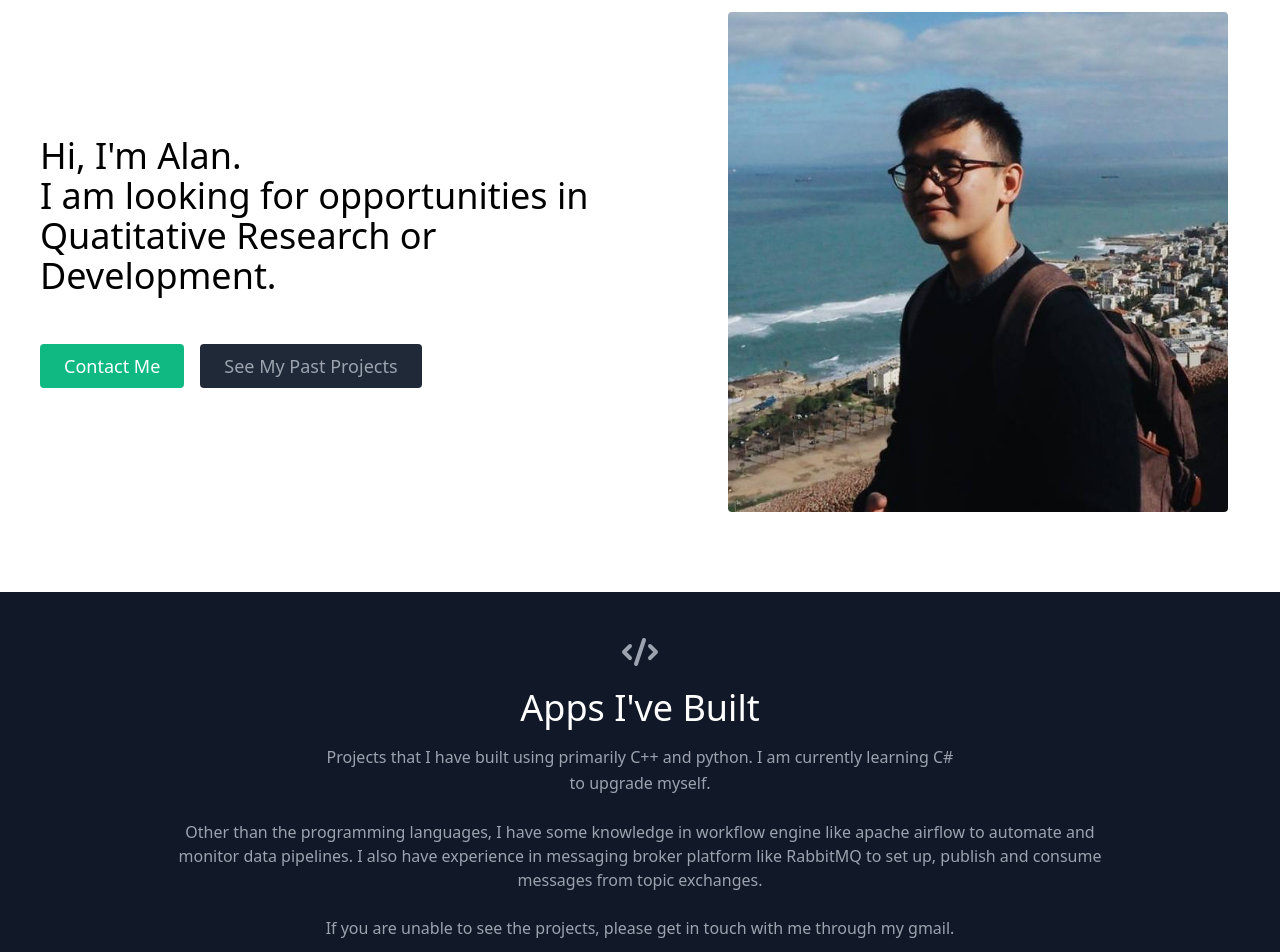
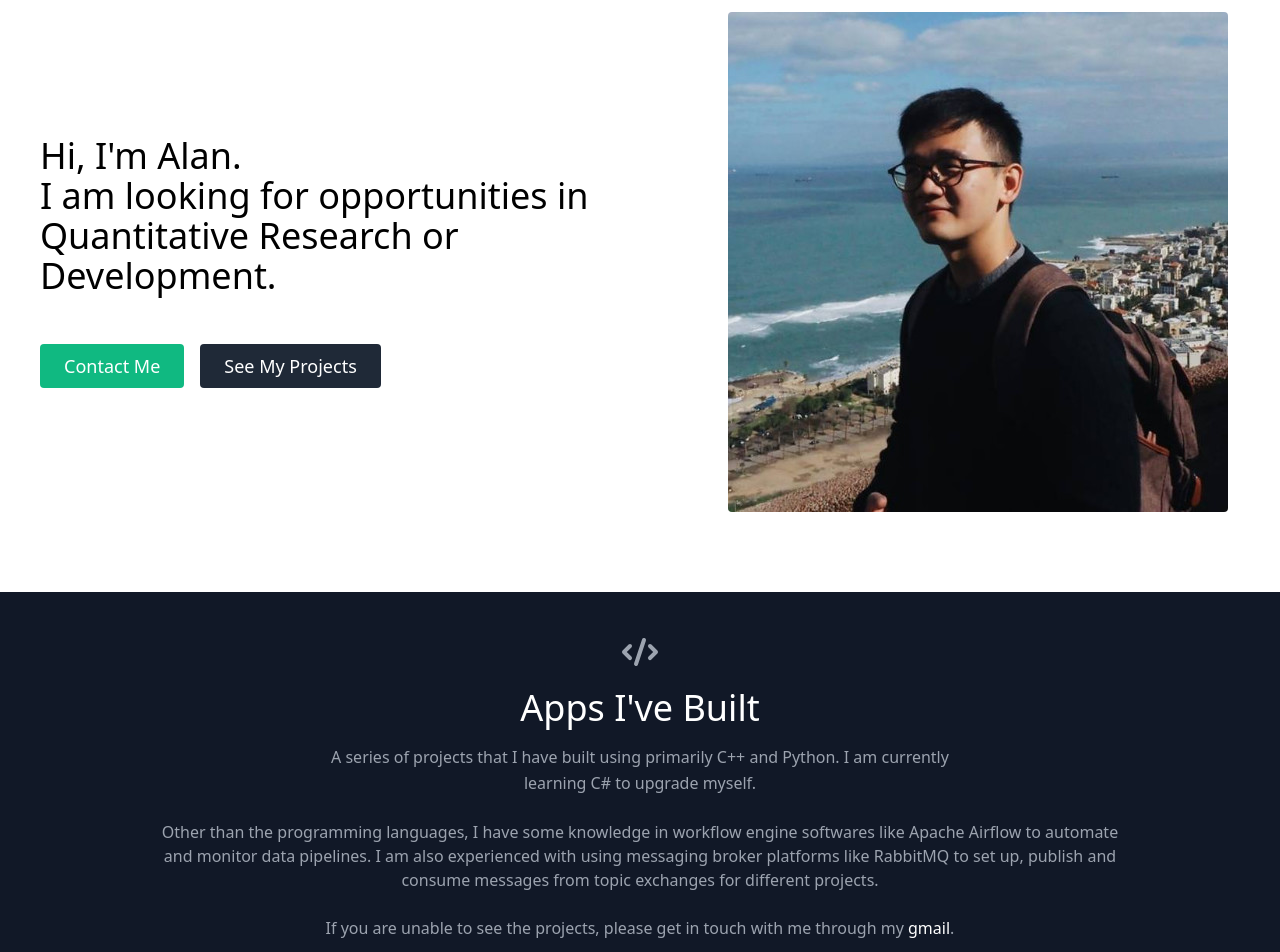
Before and after one commit to alanriya/alanriya.github.io, a React (Create React App) app: page / in a window 1280 px wide. Shown: the part 140-1092 px from the top of the page. Built offline with nearby package versions, Linux system fonts and the light colour scheme.

Commit message:
edit info

```diff
--- a/src/components/About.js
+++ b/src/components/About.js
@@ -10,7 +10,7 @@ export default function About() {
           <h1 className="title-font sm:text-4xl text-3xl mb-4 font-medium text-black">
             Hi, I'm Alan.
             <br className="hidden lg:inline-block" />
-            I am looking for opportunities in Quatitative Research or Development.
+            I am looking for opportunities in Quantitative Research or Development.
           </h1>
           <p className="mb-8 leading-relaxed">
 
@@ -23,8 +23,8 @@ export default function About() {
             </a>
             <a
               href="#projects"
-              className="ml-4 inline-flex text-gray-400 bg-gray-800 border-0 py-2 px-6 focus:outline-none hover:bg-gray-700 hover:text-white rounded text-lg">
-              See My Past Projects
+              className="ml-4 inline-flex text-white bg-gray-800 border-0 py-2 px-6 focus:outline-none hover:bg-gray-700 hover:text-white rounded text-lg">
+              See My Projects
             </a>
           </div>
         </div>
--- a/src/components/Background.js
+++ b/src/components/Background.js
@@ -12,7 +12,7 @@ export default function Background() {
           Timeline About Me
         </h1>
         <div className="flex flex-wrap m-4" style = {{width:"950", height:"950px"}}>
-          <Chrono items = {backgrounds} mode="VERTICAL_ALTERNATING"/>
+          <Chrono items={backgrounds} mode="VERTICAL_ALTERNATING" useReadMore={false}/>
           {/* {backgrounds.map((background) => (
             <div className="p-4 md:w-1/2 w-full">
               <div className="h-full bg-gray-800 bg-opacity-40 p-8 rounded">
--- a/src/components/Contact.js
+++ b/src/components/Contact.js
@@ -55,8 +55,8 @@ export default function Contact() {
               <h2 className="title-font font-semibold text-white tracking-widest text-xs">
                 EMAIL
               </h2>
-              <a className="text-indigo-400 leading-relaxed">
-                alan.leeyungchong@email.com
+              <a className="text-indigo-400 leading-relaxed" href="mailto:alan.leeyungchong@gmail.com">
+                alan.leeyungchong@gmail.com
               </a>
               <h2 className="title-font font-semibold text-white tracking-widest text-xs mt-4">
                 PHONE
--- a/src/components/Projects.js
+++ b/src/components/Projects.js
@@ -12,15 +12,15 @@ export default function Projects() {
             Apps I've Built
           </h1>
           <p className="lg:w-2/3 mx-auto leading-relaxed text-base">
-            Projects that I have built using primarily C++ and python. I am currently learning C# to upgrade myself.
+            A series of projects that I have built using primarily C++ and Python. I am currently learning C# to upgrade myself.
           </p>
           <br/>
           <p>
-            Other than the programming languages, I have some knowledge in workflow engine like apache airflow to automate and monitor data pipelines. I also have experience in messaging broker platform like RabbitMQ to set up, publish and consume messages from topic exchanges.
+            Other than the programming languages, I have some knowledge in workflow engine softwares like Apache Airflow to automate and monitor data pipelines. I am also experienced with using messaging broker platforms like RabbitMQ to set up, publish and consume messages from topic exchanges for different projects.
           </p>
           <br/>
           <p>
-            If you are unable to see the projects, please get in touch with me through my gmail.
+            If you are unable to see the projects, please get in touch with me through my <a href="mailto:alan.leeyungchong@gmail.com" className="text-white body-font">gmail</a>.
           </p>
         </div>
         <div className="flex flex-wrap -m-4">
--- a/src/data.js
+++ b/src/data.js
@@ -45,7 +45,7 @@ export const backgrounds = [
   {
     cardTitle: 'BondIT Global, Data Analyst Internship',
     cardSubtitle:
-      "Embarked on a 6 months internship at a Financial Technology in Israel.",
+      "Embarked on a 6-months internship at a Financial Technology company in Israel.",
     title: "Jan 2018 - Jun 2019",
     cardDetailedText: "Led the research of an algorithm analysing the interpolated and zero-volatility spreads of similar bond groups using Python which was subsequently implemented in the mainframe and improved BondIT's proactive trade call",
   },
@@ -54,7 +54,7 @@ export const backgrounds = [
     cardSubtitle:
       "Graduated with Bachelors in Chemical Engineering (Honours with Distinction) from National University of Singapore.",
     title: "Jun 2019",
-    cardDetailedText: "graduated with CAP of 4.25 / 5.00 and awarded President's Sport Team of the Year and NUS sports team of the year.",
+    cardDetailedText: "Graduated with CAP of 4.25 / 5.00 and was awarded President's Sport Team of the Year and NUS Sports Team of the Year.",
   },
   {
     cardTitle: 'Dymon Asia, Data Intelligence Internship',
@@ -63,7 +63,7 @@ export const backgrounds = [
     cardDetailedText: "Automated the infrastructure of data intelligence risk reports which reduced the amount of time needed for portfolio managers to analyze the current positions held.",
   },
   {
-    cardTitle: 'Master Degree in Financial Engineering',
+    cardTitle: `Master's Degree in Financial Engineering`,
     cardSubtitle:
       "Graduated with a master's degree from Nanyang Technological University and certificate in Computational Finance from Carnegie Mellon University",
     title: "May 2021",
```
